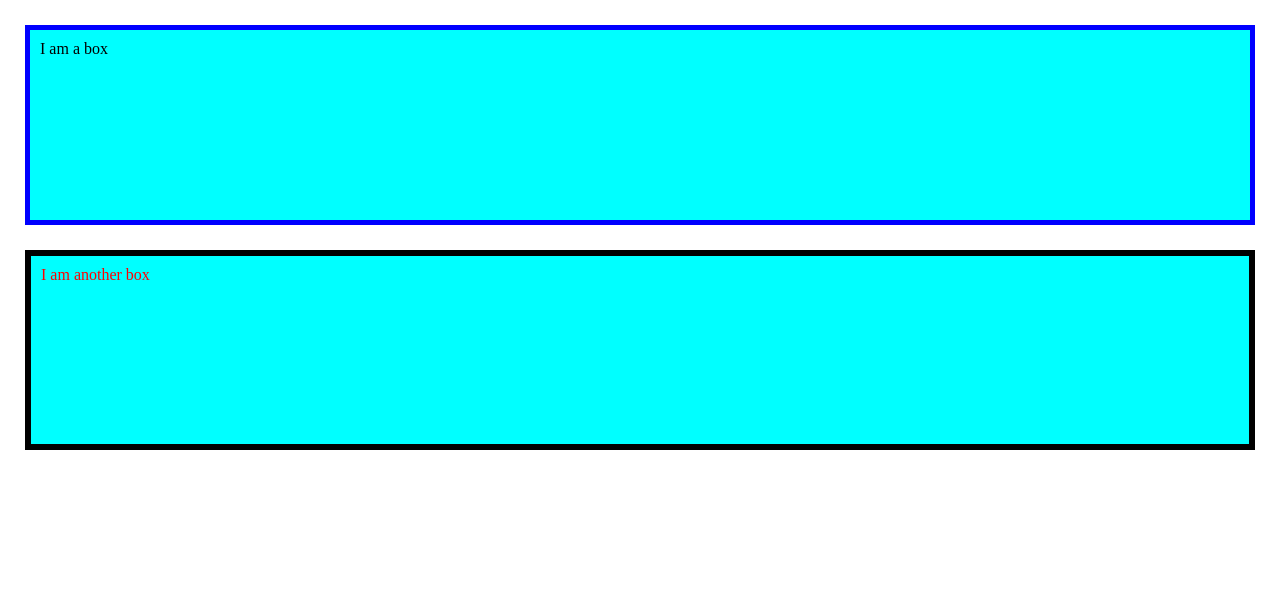
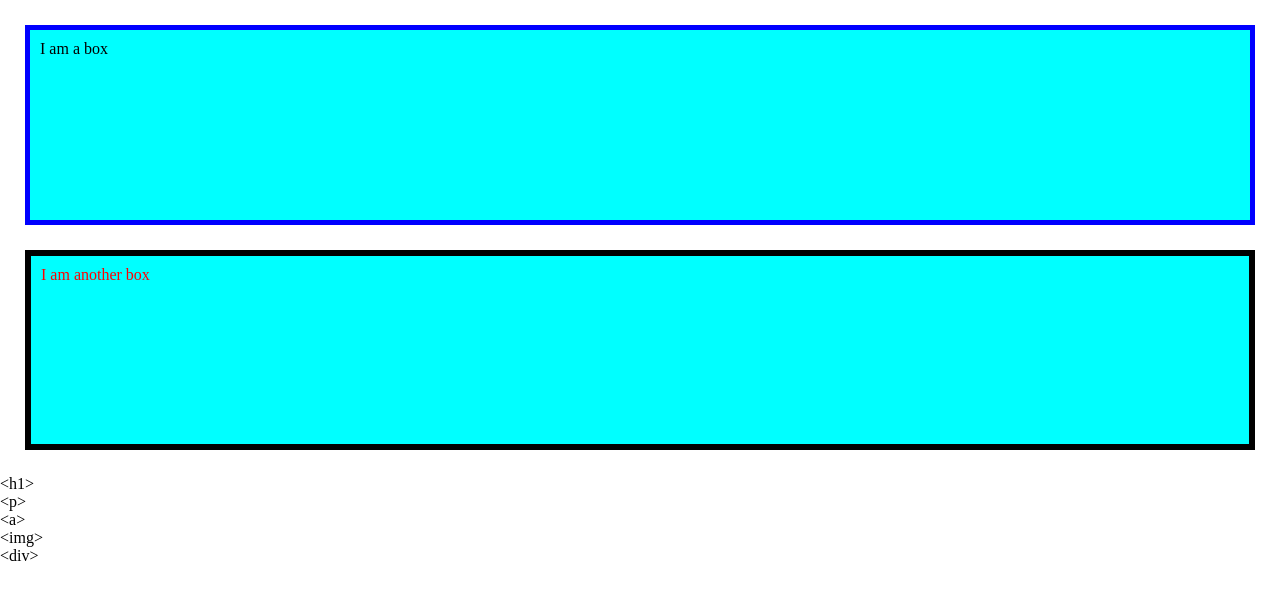
Before and after one commit to Rahulk-2001/my-HTML-Practice-File, a plain HTML site: page index.html in a window 1280 px wide. Drawn offline with Linux system fonts and the light colour scheme.

Commit message:
Add ordered list

```diff
--- a/index.html
+++ b/index.html
@@ -37,6 +37,9 @@
 <body>
     <div class="box box1">I am a box</div>
     <div class="box box2">I am another box</div>
+    <ol><li>&lt;h1&gt;</li><li>&lt;p&gt;</li><li>&lt;a&gt;</li><li>&lt;img&gt;</li><li>&lt;div&gt;</li></ol>
+
+
 </body>
 
 </html>
```
Also changed, not shown: 1 other file.
